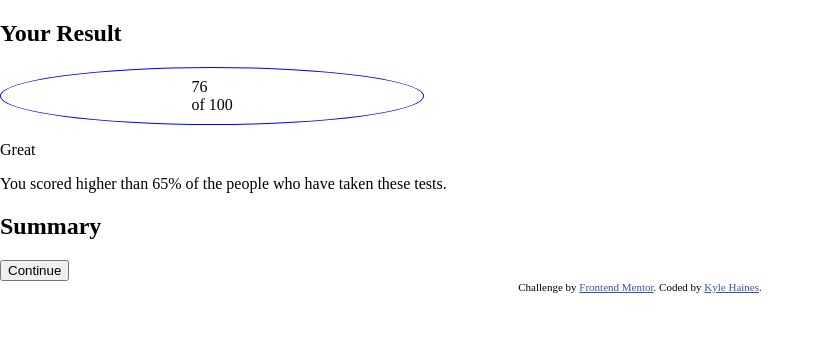
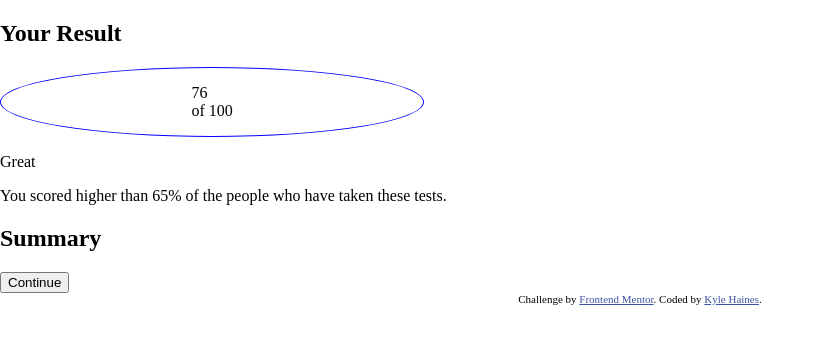
Before and after one commit to kyoung-haines/results-component, a plain HTML site: page index.html in a window 1280 px wide. Shown: the whole page, without its empty margins (0-822 px from the left). Drawn offline with Linux system fonts and the light colour scheme; a script that the page names is missing.

Commit message:
Removed some placeholder styling

```diff
--- a/styles.css
+++ b/styles.css
@@ -15,12 +15,12 @@ body {
     border-radius: 50%;
 }
 
-#circle p {
+/* #circle p {
     padding: 10px;
     margin: auto;
-}
+} */
 
-#circle p>span {
+#circle p > span {
     display: block;
     padding: 0;
     margin: 0;
```
